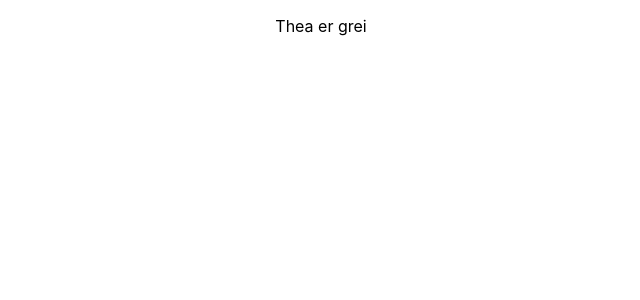
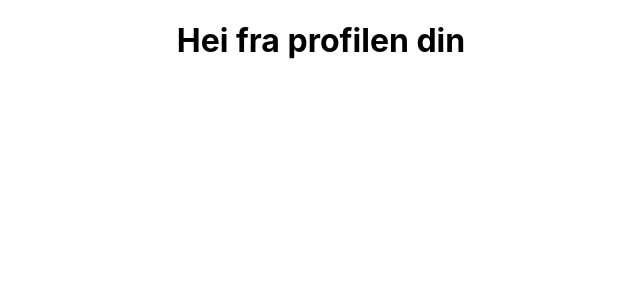
Before and after one commit to RenateKarlsen/asl-translator-app, a React (Create React App) app: page /profile in a window 1280 px wide. Shown: the top 300 px of the page, without its empty margins (319-959 px from the left). Built offline with nearby package versions, Linux system fonts and the light colour scheme.

Commit message:
Implemented routing

```diff
--- a/package.json
+++ b/package.json
@@ -8,6 +8,7 @@
     "@testing-library/user-event": "^13.5.0",
     "react": "^18.2.0",
     "react-dom": "^18.2.0",
+    "react-router-dom": "^6.4.0",
     "react-scripts": "5.0.1",
     "web-vitals": "^2.1.4"
   },
--- a/src/App.js
+++ b/src/App.js
@@ -1,9 +1,10 @@
 import "./App.css"
+import Routing from "./routing/Routing"
 
 function App() {
   return (
     <div className="App">
-      <p>Thea er grei</p>
+      <Routing />
     </div>
   )
 }
--- /dev/null
+++ b/src/routing/Routing.jsx
@@ -0,0 +1,18 @@
+import { BrowserRouter, Routes, Route } from "react-router-dom"
+import LoginPage from "../components/LoginPage"
+import TranslationPage from "../components/TranslationPage"
+import ProfilePage from "../components/ProfilePage"
+
+const Routing = () => {
+  return (
+    <BrowserRouter>
+      <Routes>
+        <Route path="/" element={<LoginPage />} />
+        <Route path="translation" element={<TranslationPage />} />
+        <Route path="profile" element={<ProfilePage />} />
+      </Routes>
+    </BrowserRouter>
+  )
+}
+
+export default Routing
```
Also changed, not shown: 1 other file (tests, documents, lock files or other folders).
